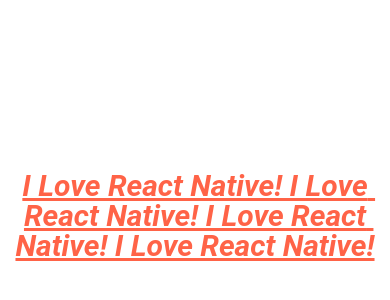
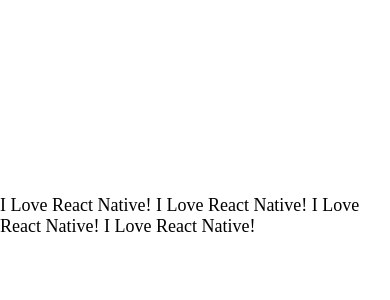
Before and after one commit to germanmb23/ReactNative_DoneWithIt, a React Native app: screen / in a window 390 px wide. Shown: the part 206-506 px from the top of the page. Built offline with nearby package versions, Linux system fonts and the light colour scheme.

Commit message:
Encapsulating Styles

```diff
--- a/App.js
+++ b/App.js
@@ -10,6 +10,8 @@ import {
   Alert,
 } from 'react-native';
 
+import AppText from './app/components/AppText';
+
 export default function App() {
   return (
     <View
@@ -19,24 +21,10 @@ export default function App() {
         alignItems: 'center',
       }}
     >
-      <Text
-        style={{
-          fontFamily: 'Roboto',
-          fontStyle: 'italic',
-          fontWeight: '600',
-          fontSize: 30,
-          color: 'tomato',
-          textTransform: 'capitalize',
-          textDecorationLine: 'underline',
-          textAlign: 'center',
-          lineHeight: 30,
-        }}
-      >
+      <AppText>
         I Love React Native! I Love React Native! I Love React Native!
         I Love React Native!
-      </Text>
+      </AppText>
     </View>
   );
 }
-
-//https://docs.expo.io/guides/using-custom-fonts/
--- /dev/null
+++ b/app/components/AppText.js
@@ -0,0 +1,20 @@
+import React from 'react';
+
+import { Text, StyleSheet, Platform} from 'react-native';
+
+function AppText({children}) {
+    return (
+        <Text style={styles.text}>
+            {children}
+        </Text>
+    );
+}
+
+const styles = StyleSheet.create({
+    text:{
+        fontSize: 18,
+        fontFamily: Platform.OS === 'android' ? 'Roboto' : 'Avenir'
+    }
+})
+
+export default AppText;
```
Also changed, not shown: app/screens/WelcomeScreen.js (added, +48 -0 lines).
